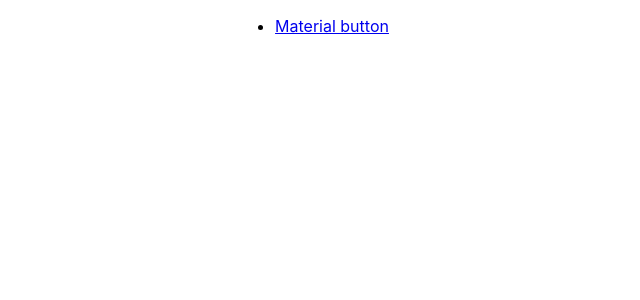
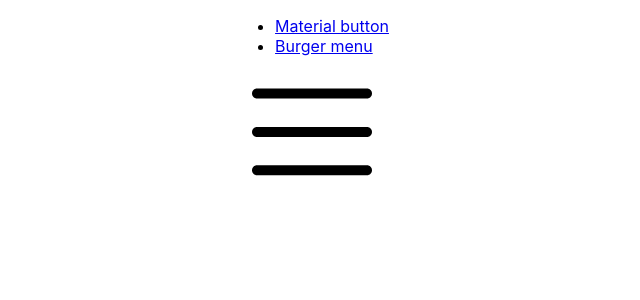
Before and after one commit to Artem-Pavlenko/react-components, a React (Create React App) app: page /burgerMenu in a window 1280 px wide. Shown: the top 300 px of the page, without its empty margins (328-968 px from the left). Built offline with nearby package versions, Linux system fonts and the light colour scheme.

Commit message:
add burger menu (v1)

```diff
--- a/src/App.css
+++ b/src/App.css
@@ -1,6 +1,14 @@
 .App {
     display: flex;
-    justify-content: center;
+    flex-direction: column;
+    justify-content: flex-start;
     align-content: center;
     min-height: 100vh;
+
 }
+
+.navBar {
+    display: flex;
+    justify-content: center;
+    align-items: center;
+}
--- a/src/App.tsx
+++ b/src/App.tsx
@@ -2,15 +2,20 @@ import React from 'react'
 import {Link, Route, Switch} from 'react-router-dom';
 import './App.css'
 import {MaterialButton} from "./Components/MaterialButton/MaterialButton";
+import {BurgerMenu} from "./Components/BurgerMenu/BurgerMenu";
 
 function App() {
     return (
         <div className="App">
-            <ul>
-                <li><Link to={'/button'}>Material button</Link></li>
-            </ul>
+            <div className="navBar">
+                <ul>
+                    <li><Link to={'/button'}>Material button</Link></li>
+                    <li><Link to={'/burgerMenu'}>Burger menu</Link></li>
+                </ul>
+            </div>
             <Switch>
                 <Route path={'/button'} render={() => <MaterialButton/>}/>
+                <Route path={'/burgerMenu'} render={() => <BurgerMenu/>}/>
             </Switch>
         </div>
     )
--- /dev/null
+++ b/src/Components/BurgerMenu/BurgerMenu.module.css
@@ -0,0 +1,23 @@
+
+.menBlock {
+    display: flex;
+    justify-content: center;
+    align-items: center;
+}
+
+.burger, .burgerActive {
+    width: 180px;
+    height: 120px;
+    cursor: pointer;
+    transition: all .2s linear;
+}
+
+.burger {
+    background: url("../../assets/icon/menu.svg") no-repeat center;
+    background-size: contain;
+}
+
+.burgerActive {
+    background: url("../../assets/icon/close.svg") no-repeat center;
+    background-size: contain;
+}
--- /dev/null
+++ b/src/Components/BurgerMenu/BurgerMenu.tsx
@@ -0,0 +1,25 @@
+import React, {useRef, useState} from "react"
+import s from "./BurgerMenu.module.css"
+
+
+// import menuIcon from "../../assets/icon/menu.svg"
+// import closeIcon from "../../assets/icon/close.svg"
+
+export const BurgerMenu = () => {
+
+    const [burger, setBurger] = useState<boolean>(false)
+
+    const click = () => {
+        if (burger) {
+            setBurger(false)
+        } else if (!burger) {
+            setBurger(true)
+        }
+    }
+
+    return (
+        <div className={s.menBlock}>
+            <div onClick={click} className={`${burger ? s.burgerActive : s.burger}`}/>
+        </div>
+    )
+}
```
Also changed, not shown: src/assets/icon/close.svg (added), src/assets/icon/menu.svg (added).
